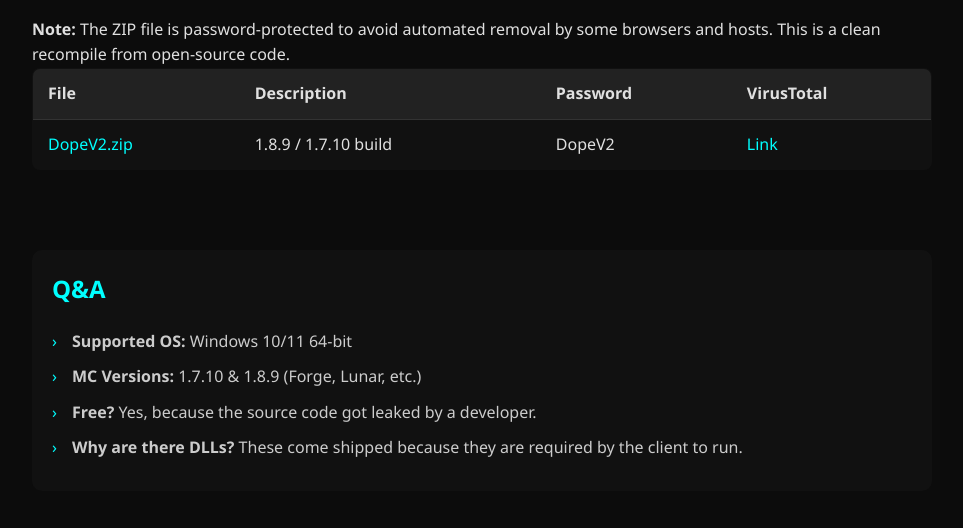
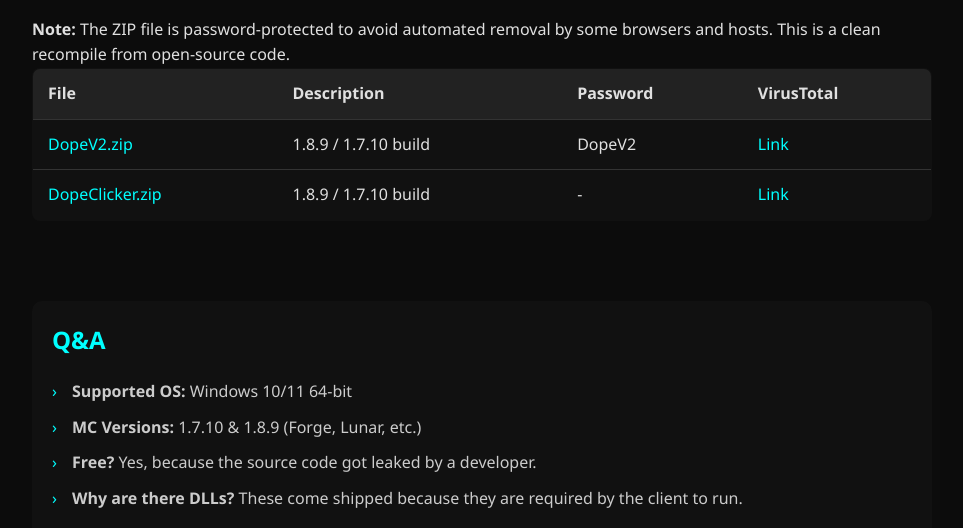
Before and after one commit to dv2rc/dv2rc.github.io, a plain HTML site: page index.html in a window 1280 px wide. Shown: the part 870-1398 px from the top of the page, without its empty margins (158-1121 px from the left). Drawn offline with Linux system fonts and the light colour scheme; a web font is replaced by a local one.

Commit message:
Update index.html

```diff
--- a/index.html
+++ b/index.html
@@ -40,7 +40,15 @@
             <td><a href="https://github.com/user-attachments/files/20107345/DopeV2.zip">DopeV2.zip</a></td>
             <td>1.8.9 / 1.7.10 build</td>
             <td>DopeV2</td>
-            <td><a href="https://www.virustotal.com/gui/file/2c7bd8123641931894b68679939148d11ef74960ca3d9636afa1821f53a7a379?nocache=1">Link</a></td>
+            <td><a href="https://www.virustotal.com/gui/file/2c7bd8123641931894b68679939148d11ef74960ca3d9636afa1821f53a7a379">Link</a></td>
+          </tr>
+        </tbody>
+        <tbody>
+          <tr>
+            <td><a href="https://github.com/user-attachments/files/20110651/DopeClicker.zip">DopeClicker.zip</a></td>
+            <td>1.8.9 / 1.7.10 build</td>
+            <td>-</td>
+            <td><a href="https://www.virustotal.com/gui/file-analysis/M2E4YjQwNmE2NTVlMzQzZTk4YTlhNjk3Y2YzMmVmNGE6MTc0NjczODcxMw==">Link</a></td>
           </tr>
         </tbody>
       </table>
```
